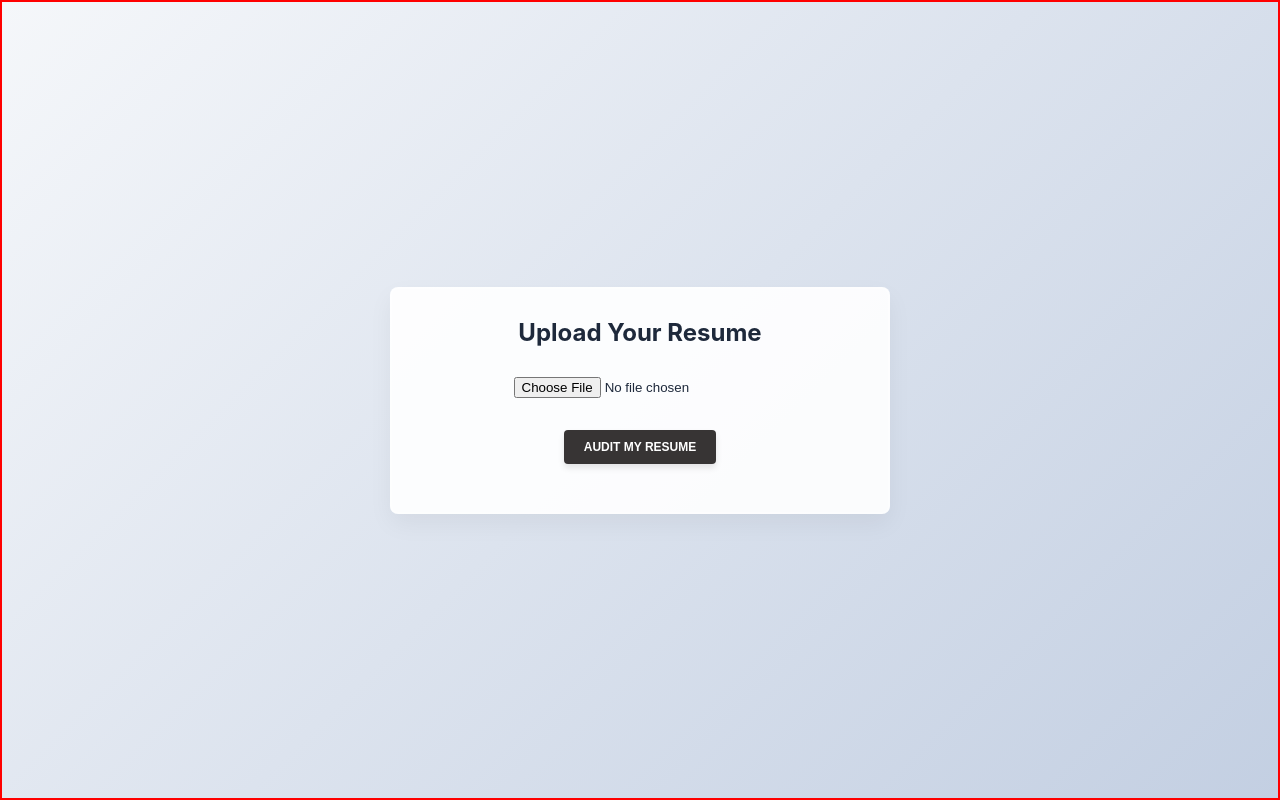
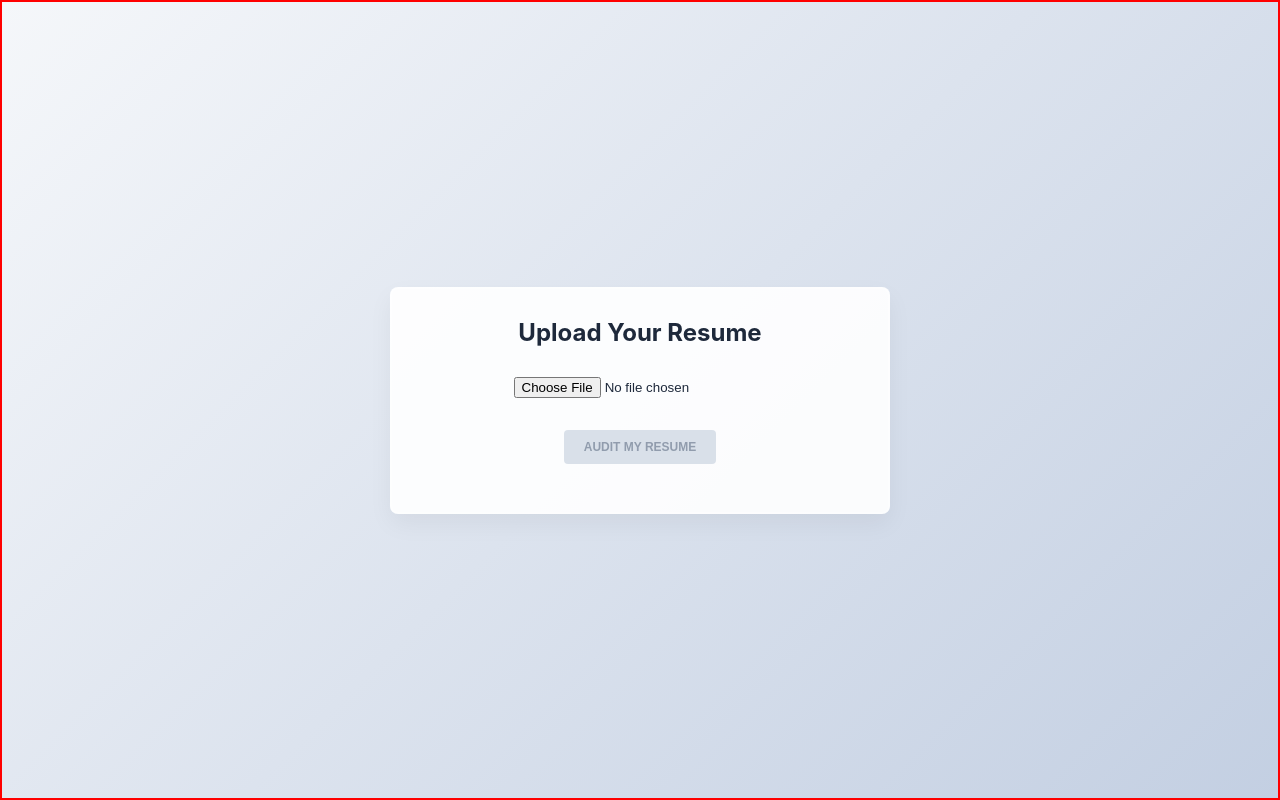
Before and after one commit to bharratgehlot/bluex, a Next.js app: page / in a window 1280 px wide. Built offline with nearby package versions, Linux system fonts and the light colour scheme.

Commit message:
ResumeUpload componenet updated

```diff
--- a/src/app/page.tsx
+++ b/src/app/page.tsx
@@ -2,6 +2,7 @@
  * This page owns - navigation, high level flow control and review.
  * This page do not handle file parsing, upload limit logic and pdf validation
  * This page acts as orchestrator
+ * src/page.tsx
  */
 
 
@@ -15,6 +16,7 @@ export default function Home() {
   const [loading, setLoading] = useState(false);
   const [response, setResponse] = useState<string | null>(null);
   const [error, setError] = useState<string | null>(null);
+  const [selectedFile, setSelectedFile] = useState<File | null>(null);
 
   const testAPI = async () => {
     try {
@@ -42,9 +44,13 @@ export default function Home() {
     /** Upload limit check */
 
     if (!canUpload()) {
-      setError("Daily upload limit reached (3 per day")
-      return
+      setError("Daily upload limit reached (7 per day)")
+      return;
     }
+
+    /** Store file in page level state */
+
+    setSelectedFile(file);
 
     /** Increment only after allowed */
 
@@ -52,7 +58,8 @@ export default function Home() {
 
     console.log("File approved for processing:", file.name);
 
-    /** Phase 3: extraction will go here */
+
+    /** Phase 4: extraction will go here */
 
   }
 
@@ -63,7 +70,6 @@ export default function Home() {
         {loading ? "Loading..." : "Test API"}
       </button>
  */}
-
 
       {error && <p style={{ color: "red" }}>{error}</p>}
 
@@ -80,6 +86,12 @@ export default function Home() {
       )}
 
       <ResumeUpload onValidFile={handleValidFile}/>
+
+      {selectedFile && (
+        <p style={{ marginTop: "10px", color: "green" }}>
+          Ready to process: {selectedFile.name}
+        </p>
+      )}
     </main>
 
   );
--- a/src/components/upload/ResumeUpload.module.css
+++ b/src/components/upload/ResumeUpload.module.css
@@ -80,12 +80,22 @@
   box-shadow: 0 4px 6px rgba(0, 0, 0, 0.1);
 }
 
-.submit_btn:hover {
+.submit_btn:not(:disabled):hover {
   background-color: #000000;
   transform: translateY(-2px);
   box-shadow: 0 6px 12px rgba(0, 0, 0, 0.15);
 }
 
-.submit_btn:active {
+.submit_btn:not(:disabled):active {
   transform: translateY(0);
 }
+
+/* Disabled State */
+.submit_btn:disabled {
+  background-color: #cbd5e1;
+  color: #64748b;
+  box-shadow: none;
+  transform: none;
+  cursor: not-allowed;
+  opacity: 0.7;
+}
--- a/src/components/upload/ResumeUpload.tsx
+++ b/src/components/upload/ResumeUpload.tsx
@@ -1,8 +1,9 @@
 /**
  * src/components/upload/ResumeUpload.tsx
- * Owns - file selection, pdf validation, triggering extraction, limit check, passing cleaned data upward.
+ * Owns - file selection, pdf validation, triggering extraction, passing cleaned data upward.
  * We are going to send this file upword to root page using onValidfile
- *
+ * Primary Job: Validate file, Store file locally (UI state), Show file name, Enable button
+ * Total 3 states
  */
 
 "use client"
@@ -17,29 +18,29 @@ interface ResumeUploadProps {
   onValidFile: (file: File) => void;
 }
 
-export default function ResumeUpload( {onValidFile}: ResumeUploadProps) {
-  const [fileName, setFileName] = useState<string | null>(null);
+/** Default function */
+
+export default function ResumeUpload({ onValidFile }: ResumeUploadProps) {
   const [error, setError] = useState<string | null>(null);
+  const [selectedFile, setSelectedFile] = useState<File | null>(null);
 
 
   function handleFileChange(e: React.ChangeEvent<HTMLInputElement>) {
     const file = e.target.files?.[0];
 
-    if (!file) {
-      setError("Please select an file");
-      return
-    };
+    /* If user cancels → do nothing */
+    if (!file) return;
 
     if (file.type !== "application/pdf") {
       setError("Only PDF files are allowed")
-      setFileName(null);
+      setSelectedFile(null);
       e.target.value = "";
       return;
     }
 
-    if (file.size > 5 * 1024 * 1024 ) {
+    if (file.size > 5 * 1024 * 1024) {
       setError("File is too large (5 MB MAX)");
-      setFileName(null);
+      setSelectedFile(null);
       e.target.value = "";
       return;
     }
@@ -48,15 +49,21 @@ export default function ResumeUpload( {onValidFile}: ResumeUploadProps) {
     console.log("File: size", file.size);
     console.log("File: type", file.type);
 
+
     /* Clear errors */
 
     setError(null);
-    setFileName(file.name);
-
-    /** Pass upward */
-    onValidFile(file);
+    setSelectedFile(file); // File metadata stored locally
 
   }
+
+  function handleSubmit() {
+    if (!selectedFile) return;
+
+    /** Pass upward when button clicks */
+    onValidFile(selectedFile);
+  }
+
 
   return (
 
@@ -70,10 +77,17 @@ export default function ResumeUpload( {onValidFile}: ResumeUploadProps) {
         onChange={handleFileChange}
       />
 
-      <button className={styles.submit_btn}>AUDIT MY RESUME</button>
+      <button
+        className={styles.submit_btn}
+        onClick={handleSubmit}
+        disabled={!selectedFile}
+      >AUDIT MY RESUME</button>
 
-      {fileName && (
-        <p className={styles.fileName}>Selected: {fileName}</p>
+
+      {selectedFile && (
+        <p className={styles.fileName}>
+          Selected: {selectedFile.name}
+        </p>
       )}
 
       {error && <p className={styles.error}>{error}</p>}
--- a/src/lib/storage/uploadLimit.ts
+++ b/src/lib/storage/uploadLimit.ts
@@ -1,6 +1,6 @@
 /**
  * Utility Function
- * Purpose: Enforce soft upload limit (max 3).
+ * Purpose: Enforce soft upload limit (max 7).
  * Use localStorage for tracking (can be bypassed by user)
  * Reset Daily
  * Business Rule => Belongs in src/lib/
@@ -8,7 +8,7 @@
  * We do need submit button for sending resume for extraction and returning API value
  */
 
-const LIMIT = 3;
+const LIMIT = 7;
 const STORAGE_KEY = "dailyUploadData";
 
 interface UploadData {
@@ -20,7 +20,6 @@ interface UploadData {
 
 function getToday(): string {
   const date = new Date().toISOString().split("T")[0];
-  console.log("Today's date is ", date)
   return date;
 }
 
@@ -30,8 +29,6 @@ function getToday(): string {
 export function getStoredData(): UploadData | null {
   const stored = localStorage.getItem(STORAGE_KEY);
   if (!stored) return null;
-
-  console.log("Stored Data (raw): ", stored);
 
   /* Parse into JSON Object */
   try {
@@ -69,7 +66,7 @@ export function incrementUpload(): void {
 
   const updated: UploadData = {
     date: today,
-    count: data.count + 1,
+    count: (data.count ?? 0) + 1,
   }
 
   localStorage.setItem(STORAGE_KEY, JSON.stringify(updated));
```
Also changed, not shown: 1 other file (tests, documents, lock files or other folders).
